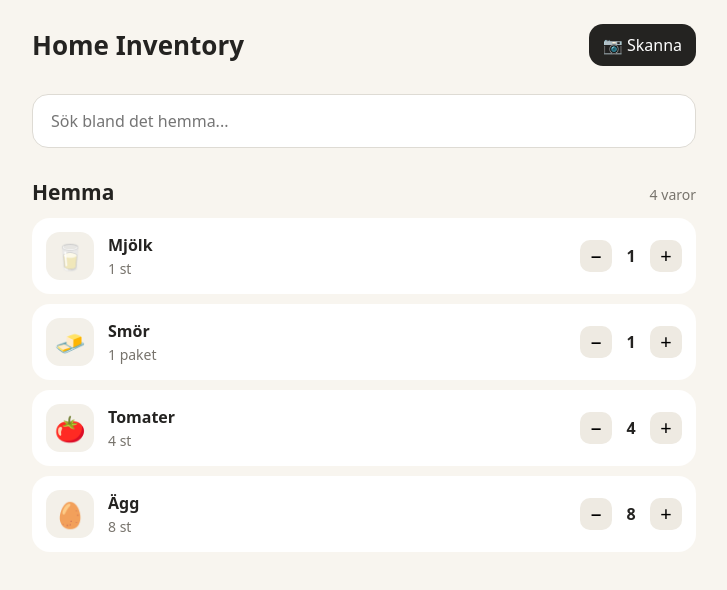
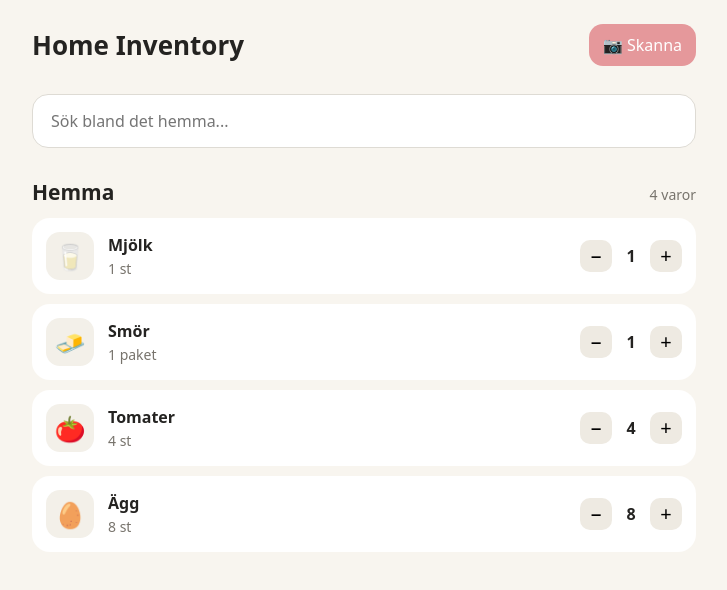
Before and after one commit to vidonisite/matappen, a React (Vite) app: page / in a window 1280 px wide. Shown: the top 590 px of the page, without its empty margins (276-1003 px from the left). Built offline with nearby package versions, Linux system fonts and the light colour scheme.

Commit message:
Update index.css

```diff
--- a/src/index.css
+++ b/src/index.css
@@ -43,7 +43,7 @@ button {
   border: 0;
   border-radius: 14px;
   padding: 10px 14px;
-  background: #242321;
+  background: #E5989B;
   color: white;
 }
 
```
